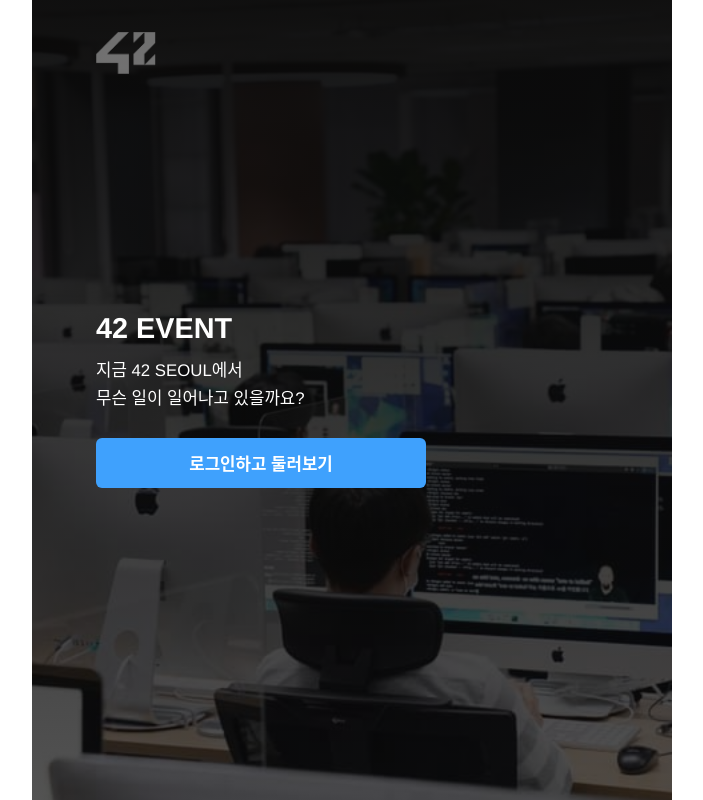
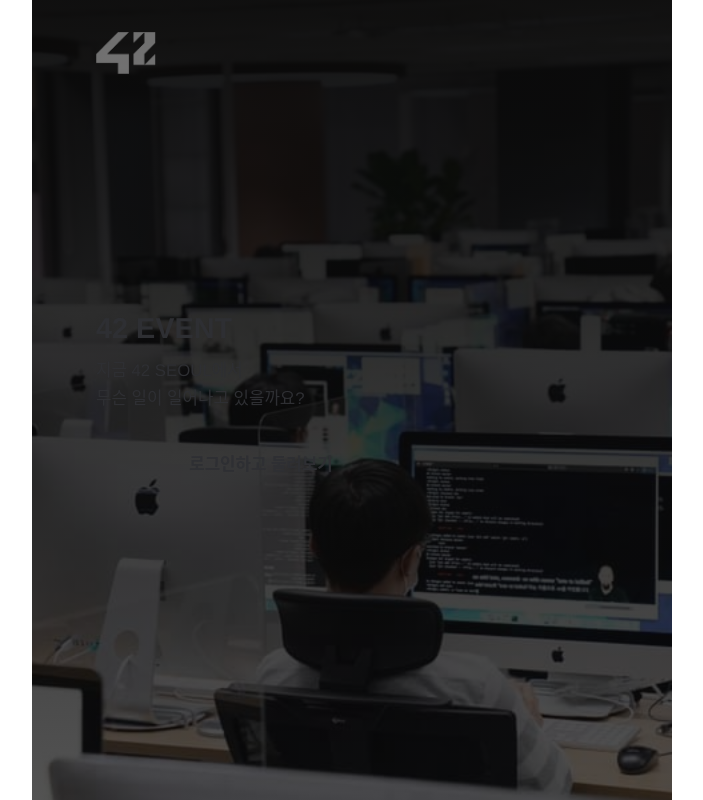
Before and after one commit to 42Sunny/42noti_front, a React (Create React App) app: page /login in a window 1280 px wide. Shown: the whole page, without its empty margins (288-991 px from the left). Built offline with nearby package versions, Linux system fonts and the light colour scheme; no server answers.

Commit message:
MTUP-86 styled-component theme.ts 추가
theme.ts 파일 추가, ThmeProvier를 통해서 theme를 전역적으로 보내줍니다.

GlobalStyles.ts의 var로 되어있던 색상값을 styled-component theme로 변경
하였습니다.

```diff
--- a/src/styles/Globalstyles.ts
+++ b/src/styles/Globalstyles.ts
@@ -122,24 +122,6 @@
 `;
 
 const appCSS = css`
-  :root {
-    --white: rgb(255, 255, 255);
-    --black: rgb(46, 47, 51);
-    --lightgreen: rgb(92, 235, 182);
-    --green: rgb(74, 226, 170);
-    --lightred: rgb(255, 145, 165);
-    --red: rgb(255, 121, 145);
-    --orange: rgb(255, 165, 92);
-    --skyblue: rgb(88, 210, 231);
-    --mint: rgb(66, 218, 209);
-    --blue: rgb(63, 161, 253);
-    --purple: rgb(117, 131, 253);
-    --lightgray: rgb(187, 189, 202);
-    --gray: rgb(124, 126, 139);
-    --darkgray: rgb(95, 96, 109);
-    --snow: rgb(244, 246, 248);
-    --darksnow: rgb(232, 234, 238);
-  }
   html {
     height: -webkit-fill-available;
   }
@@ -157,7 +139,7 @@
   a {
     text-decoration: none;
     outline: none;
-    color: var(--black);
+    color: ${({ theme }) => theme.colors.black};
   }
   #root {
     height: 100%;
@@ -166,8 +148,8 @@
     display: flex;
     flex-direction: column;
     margin: 0 auto;
-    color: var(--black);
-    background-color: var(--snow);
+    color: ${({ theme }) => theme.colors.black};
+    background-color: ${({ theme }) => theme.colors.snow};
     box-sizing: border-box;
     width: 100%;
     min-width: 320px;
--- /dev/null
+++ b/src/styles/theme.ts
@@ -0,0 +1,96 @@
+//임의로 넣어놓은 theme 값 변경 해야할 필요 있음.
+export type FontSize = 'xxs' | 'xs' | 'sm' | 'base' | 'lg' | 'xl' | 'xxl';
+export type FontWeight = 'light' | 'normal' | 'bold';
+export type FontLineHeight = 'base' | 'large';
+
+export const margins = {
+  sm: '0.5rem',
+  base: '1rem',
+  lg: '2rem',
+  xl: '3rem',
+};
+
+export const paddings = {
+  sm: '0.5rem',
+  base: '1rem',
+  lg: '2rem',
+  xl: '3rem',
+};
+
+export const fonts = {
+  family: {
+    base: `'Noto Sans KR', sans-serif`,
+  },
+  size: {
+    xxs: '0.8rem',
+    xs: '0.85rem',
+    sm: '1rem',
+    base: '1.05rem',
+    lg: '1.2rem',
+    xl: '1.8rem',
+    xxl: '2.8rem',
+  },
+  weight: {
+    light: 400,
+    normal: 600,
+    bold: 700,
+  },
+  lineHeight: {
+    base: 1,
+    large: 1.5,
+  },
+};
+
+export const colors = {
+  white: 'rgb(255, 255, 255)',
+  black: 'rgb(46, 47, 51)',
+  lightgreen: 'rgb(92, 235, 182)',
+  green: 'rgb(74, 226, 170)',
+  lightred: 'rgb(255, 145, 165)',
+  red: 'rgb(255, 121, 145)',
+  orange: 'rgb(255, 165, 92)',
+  skyblue: ' rgb(88, 210, 231)',
+  mint: 'rgb(66, 218, 209)',
+  blue: 'rgb(63, 161, 253)',
+  purple: ' rgb(117, 131, 253)',
+  lightgray: 'rgb(187, 189, 202)',
+  gray: 'rgb(124, 126, 139)',
+  darkgray: 'rgb(95, 96, 109)',
+  snow: 'rgb(244, 246, 248)',
+  darksnow: 'rgb(232, 234, 238)',
+};
+
+export const size = {
+  mobile: '280px',
+  tablet: '768px',
+  desktop: '1440px',
+  icon: '25px',
+  header: '56px',
+};
+
+const device = {
+  mobile: `@media only screen and (max-width: ${size.mobile})`,
+  tablet: `@media only screen and (max-width: ${size.tablet})`,
+  desktopL: `@media only screen and (max-width: ${size.desktop})`,
+};
+
+const defalutTheme = {
+  margins,
+  paddings,
+  fonts,
+  device,
+  colors,
+};
+
+export type Theme = {
+  colors: typeof colors;
+  fonts: typeof fonts;
+  margins: typeof margins;
+  paddings: typeof paddings;
+};
+
+export const theme: Theme = {
+  ...defalutTheme,
+};
+
+export default theme;
--- a/src/utils/Providers.tsx
+++ b/src/utils/Providers.tsx
@@ -2,6 +2,8 @@
 import EventProvider from 'contexts/EventContext';
 import UserProvider from 'contexts/UserContext';
 import GlobalStyles from 'styles/Globalstyles';
+import { ThemeProvider } from 'styled-components';
+import theme from 'styles/theme';
 
 type Props = {
   children: React.ReactNode | JSX.Element | JSX.Element[] | string;
@@ -9,10 +11,10 @@
 
 const StyleProviders = ({ children }: Props) => {
   return (
-    <>
+    <ThemeProvider theme={theme}>
       <GlobalStyles />
       {children}
-    </>
+    </ThemeProvider>
   );
 };
 const Providers = ({ children }: Props) => {
```
